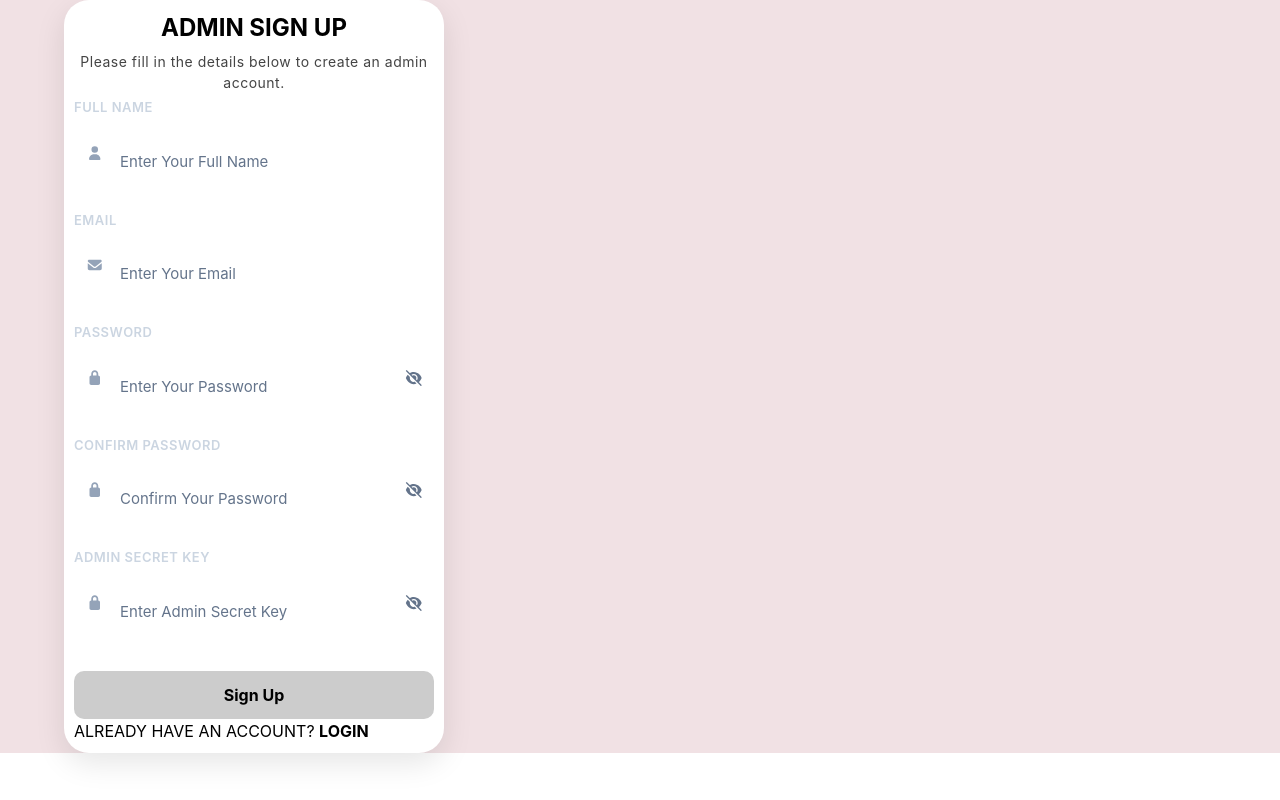
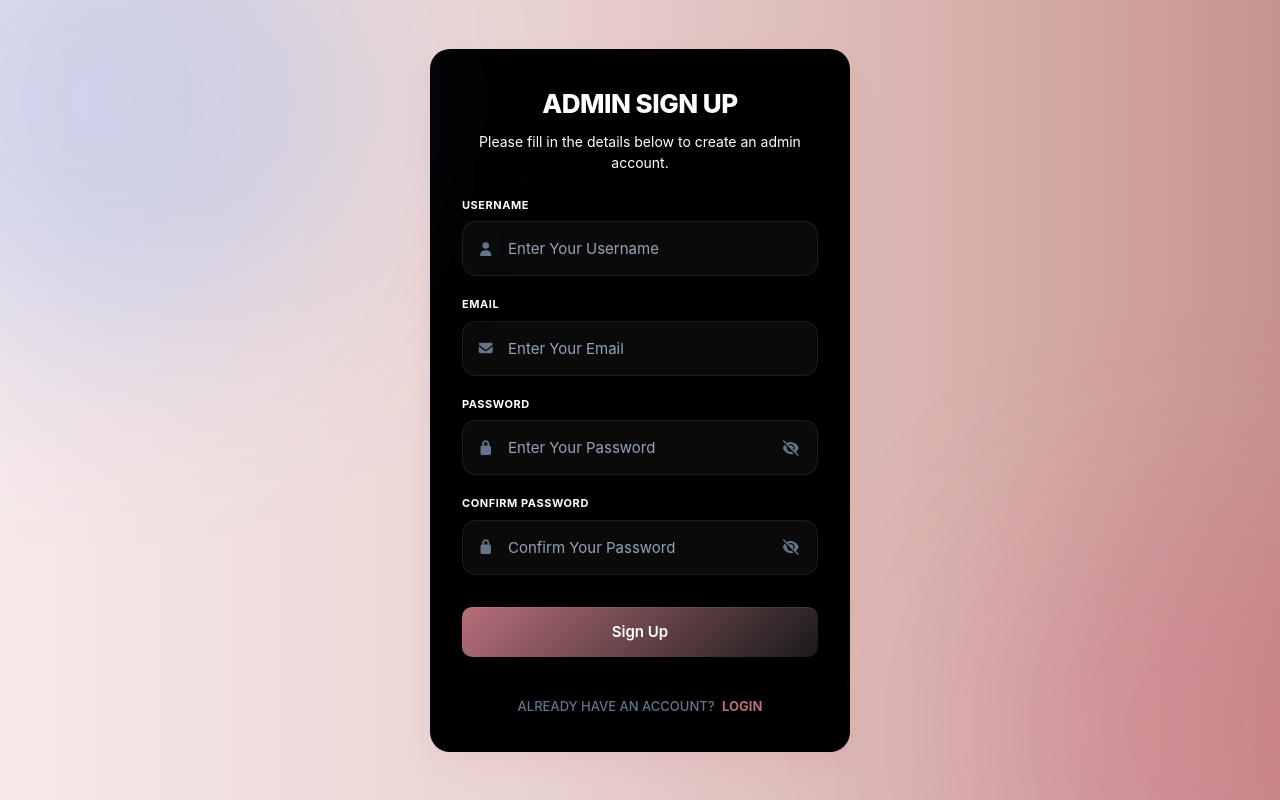
Before and after one commit to Im-Forson/alluring-accent-jewelry-shop, a React (Vite) app: page /signup in a window 1280 px wide. Built offline with nearby package versions, Linux system fonts and the light colour scheme.

Commit message:
signup page

```diff
--- a/src/App.css
+++ b/src/App.css
@@ -324,162 +324,6 @@
 }
 
 
-                           /* SIGNUP PAGE CSS */
-
-
-
-
-/* FULL PAGE BACKGROUND */
-.main-sp {
-  height: auto;
-  display: flex;
-  justify-content: center;
-  align-items: center;
-
-  /* light pink theme */
-  background: #f1e1e4;
-}
-
-/* CENTER CONTAINER (handles typo safely) */
-.signup-cont,
-.singup-cont {
-  width: 90%;
-
-  justify-content: center;
-  align-items: center;
-}
-
-/* CARD */
-.signup-card {
-  width: 380px;
-  background: #fff;
-  padding: 10px;
-  border-radius: 25px;
-
-  /* soft modern shadow */
-  box-shadow: 0 10px 30px rgba(0, 0, 0, 0.1);
-
-  animation: fadeIn 0.5s ease-in-out;
-}
-
-/* TITLE */
-.signup-title {
-  text-align: center;
-  margin-bottom: 5px;
-  color: #000;
-  font-size: 24px;
-  font-weight: 700;
-}
-
- .p-text {
-  text-align: center;
-  margin-bottom: 5px;
-  color: #444;
-  font-size: 14px;
-  font-weight: 400;
-  letter-spacing: 0.5px;
-}
-
-/* INPUT GROUP */
-.input-group {
-  margin-bottom: 18px;
-}
-
-/* LABELS */
-.input-group label {
-  display: block;
-  margin-bottom: 6px;
-  font-size: 12px;
-  font-weight: 1000;
-  color: #444;
-  letter-spacing: 0.5px;
-}
-
-/* INPUT BOX WRAPPER */
-.input-box {
-  position: relative;
-  display: flex;
-  align-items: center;
-}
-
-/* INPUT FIELD */
-.input-box input {
-  width: 100%;
-  padding: 6px 40px;
-  border: 1px solid #f3c1cf;
-  border-radius: 10px;
-  outline: none;
-  transition: 0.3s ease;
-  background: #fff7fa;
-}
-
-.input-box input:focus {
-  border-color: #ff4d88;
-  box-shadow: 0 0 8px rgba(255, 77, 136, 0.2);
-}
-
-/* LEFT ICON */
-.left-icon {
-  position: absolute;
-  left: 12px;
-  color: #000;
-  font-size: 14px;
-}
-
-/* RIGHT ICON (eye icon) */
-.right-icon {
-  position: absolute;
-  right: 12px;
-  color: #000;
-  cursor: pointer;
-  font-size: 14px;
-  transition: 0.2s;
-}
-
-
-/* BUTTON */
-.signup-btn {
-  width: 100%;
-  padding: 12px;
-  margin-top: 10px;
- border: none;
-  border-radius: 10px;
-  background: #ccc;
-  color: #000;
-  font-weight: bold;
-  cursor: pointer;
-  transition: 0.3s ease;
-}
-
-.signup-btn:hover {
-  background: #000;
-  color: #fff;
-  transform: translateY(-2px);
-}
-
-/* LOGIN LINK */
-.login-link {
-  color: #000;
-  font-weight: bold;
-  text-decoration: none;
-}
-
-.login-link:hover {
-  text-decoration: underline;
-  color: #444;
-}
-
- /* SIMPLE FADE ANIMATION */
-@keyframes fadeIn {
-  from {
-    opacity: 0;
-    transform: translateY(20px);
-  }
-  to {
-    opacity: 1;
-    transform: translateY(0);
-  }
-}
 
 
                           /* CONTACT PAGE CSS */
--- a/src/LoginPage.css
+++ b/src/LoginPage.css
@@ -1,10 +1,3 @@
-/* RESET */
-/* *{
-  margin: 0;
-  padding: 0;
-  box-sizing: border-box;
-} */
-
 
 /* PAGE */
 .login-page{
@@ -14,11 +7,7 @@
   display: flex;
   justify-content: center;
   align-items: center;
-
-
-
   font-family: "Segoe UI", sans-serif;
-
   overflow: hidden;
   position: relative;
 }
@@ -46,6 +35,27 @@
   bottom: -150px;
   right: -150px;
 }
+
+
+.signup-link{
+  color: #000;
+  text-align: center;
+  font-size: 14px;
+  margin-top: -10px;
+}
+
+
+.signup-link a{
+  color: #B76E79;
+  font-weight: 600;
+  text-decoration: none;
+}
+
+.signup-link a:hover{
+  text-decoration: underline;
+  color: #F4C2C2;
+}
+
 
 
 /* GLASS CARD */
@@ -110,7 +120,7 @@
 
 
 /* INPUT GROUP */
-.input-group{
+.lg-input-group{
   display: flex;
   flex-direction: column;
   gap: 8px;
@@ -118,7 +128,7 @@
 
 
 /* LABEL */
-.input-group label{
+.lg-input-group label{
   color: #cbd5e1;
   font-size: 13px;
   font-weight: 600;
@@ -126,7 +136,7 @@
 
 
 /* INPUT BOX */
-.input-box{
+.lg-input-box{
   position: relative;
   display: flex;
   align-items: center;
@@ -134,7 +144,7 @@
 
 
 /* INPUT FIELD */
-.input-box input{
+.lg-input-box input{
   width: 100%;
   height: 55px;
 
@@ -157,13 +167,13 @@
 
 
 /* PLACEHOLDER */
-.input-box input::placeholder{
+.lg-input-box input::placeholder{
   color: #64748b;
 }
 
 
 /* INPUT FOCUS */
-.input-box input:focus{
+.lg-input-box input:focus{
   border-color: #B76E79;
 
   background: rgba(255,255,255,0.06);
@@ -174,7 +184,7 @@
 
 
 /* LEFT ICON */
-.left-icon{
+.lg-input-box .lg-left-icon{
   position: absolute;
   left: 15px;
 
@@ -185,7 +195,7 @@
 
 
 /* RIGHT ICON */
-.right-icon{
+.lg-right-icon{
   position: absolute;
   right: 15px;
 
--- /dev/null
+++ b/src/SignupPage.css
@@ -0,0 +1,236 @@
+/* FULL PAGE BACKGROUND */
+.main-sp {
+  min-height: 100vh;
+  display: flex;
+  justify-content: center;
+  align-items: center;
+  padding: 40px 20px;
+  position: relative;
+  overflow: hidden;
+  box-sizing: border-box;
+}
+
+/* BACKGROUND BLUR GLOWS */
+.background-glow {
+  position: absolute;
+  border-radius: 50%;
+  filter: blur(100px);
+  pointer-events: none;
+  z-index: 1;
+}
+
+.glow-1 {
+  width: 500px;
+  height: 500px;
+  background: rgba(59, 130, 246, 0.2);
+  top: -150px;
+  left: -150px;
+}
+
+.glow-2 {
+  width: 450px;
+  height: 450px;
+  background: rgba(214, 51, 108, 0.15);
+  bottom: -150px;
+  right: -150px;
+}
+
+/* CENTER CONTAINER */
+.signup-cont {
+  width: 100%;
+  display: flex;
+  justify-content: center;
+  align-items: center;
+  z-index: 2; /* Sits cleanly over back glows */
+}
+
+/* CARD */
+.signup-card {
+  width: 100%;
+  max-width: 420px;
+  background: #000;
+  padding: 35px 32px;
+  border-radius: 20px;
+  box-shadow: 0 12px 32px rgba(214, 51, 108, 0.06), 0 4px 12px rgba(0, 0, 0, 0.02);
+  animation: fadeIn 0.5s cubic-bezier(0.16, 1, 0.3, 1);
+  box-sizing: border-box;
+}
+
+/* TITLE & SUBTEXT */
+.signup-title {
+  text-align: center;
+  margin: 0 0 8px 0;
+  color: #fff;
+  font-size: 26px;
+  font-weight: 800;
+  letter-spacing: -0.5px;
+}
+
+.p-text {
+  text-align: center;
+  margin: 0 0 24px 0;
+  color: #fff;
+  font-size: 14px;
+  font-weight: 400;
+  line-height: 1.5;
+}
+
+/* INPUT GROUP */
+.sup-input-group {
+  margin-bottom: 20px;
+}
+
+/* LABELS */
+.sup-input-group label.signup-label {
+  display: block;
+  margin-bottom: 8px;
+  font-size: 11px;
+  font-weight: 700;
+  color: #fff;
+  letter-spacing: 0.05em;
+}
+
+/* INPUT BOX WRAPPER */
+.sup-input-box {
+  position: relative;
+  display: flex;
+  align-items: center;
+  width: 100%;
+}
+
+/* INPUT FIELD */
+.sup-input-box input {
+ width: 100%;
+  height: 55px;
+
+  border-radius: 14px;
+
+  border: 1px solid rgba(255,255,255,0.08);
+
+  background: rgba(255,255,255,0.04);
+
+  color: white;
+
+  padding: 0 45px;
+
+  font-size: 15px;
+
+  outline: none;
+
+  transition: 0.3s ease;
+}
+
+.sup-input-box input::placeholder {
+  color: #94a3b8;
+}
+
+.sup-input-box input:focus {
+  border-color: #B76E79;
+
+  background: rgba(255,255,255,0.06);
+
+  box-shadow:
+    0 0 0 4px rgba(59,130,246,0.15);
+}
+
+/* LEFT ICON POSITIONING */
+.sup-left-icon {
+  position: absolute;
+  left: 15px;
+  color: #64748b;
+  font-size: 14px;
+  pointer-events: none;
+  transition: color 0.25s ease;
+}
+
+.sup-input-box input:focus ~ .sup-left-icon {
+  color: #d6336c;
+}
+
+/* RIGHT EYE ICON POSITIONING */
+.sup-right-icon {
+  position: absolute;
+  right: 15px;
+  color: #64748b;
+  cursor: pointer;
+  font-size: 14px;
+  padding: 4px;
+  border-radius: 4px;
+  transition: all 0.2s ease;
+  z-index: 2;
+}
+
+.sup-right-icon:hover {
+  color: #0f172a;
+  background-color: #f1f5f9;
+}
+
+/* SUBMIT BUTTON */
+.signup-btn {
+  width: 100%;
+  padding: 14px;
+  margin: 12px 0 24px 0;
+  border: none;
+  border-radius: 10px;
+   background:  linear-gradient(135deg, #B76E79, #1a1a1a);
+  color: #ffffff;
+  font-size: 15px;
+  font-weight: 600;
+  cursor: pointer;
+  transition: all 0.25s ease;
+   box-shadow:
+    0 8px 20px rgba(0,0,0,0.25),
+    inset 0 1px 1px rgba(255,255,255,0.08);
+}
+
+.signup-btn:hover {
+  transform: translateY(-3px);
+
+  background:linear-gradient(135deg, #F4C2C2, #000000);
+
+  border-color: rgba(59,130,246,0.35);
+
+  box-shadow:
+    0 10px 25px rgba(37,99,235,0.25),
+    0 0 20px rgba(59,130,246,0.35),
+    0 0 40px rgba(59,130,246,0.18),
+
+    inset 0 1px 1px rgba(255,255,255,0.12);
+  }
+
+.signup-btn:active {
+  transform: translateY(1px);
+}
+
+/* LINK FOOTER REDIRECT */
+.login-redirect-text {
+  color: #64748b;
+  font-weight: 500;
+  font-size: 13.5px;
+  text-align: center;
+}
+
+.login-link {
+  color:  #B76E79;
+  font-weight: 700;
+  text-decoration: none;
+  margin-left: 4px;
+  transition: color 0.2s ease;
+}
+
+.login-link:hover {
+  color: #F4C2C2;
+  text-decoration: underline;
+}
+
+/* ENTRANCE ANIMATION */
+@keyframes fadeIn {
+  from {
+    opacity: 0;
+    transform: translateY(16px);
+  }
+  to {
+    opacity: 1;
+    transform: translateY(0);
+  }
+}
--- a/src/pages/AddProduct.jsx
+++ b/src/pages/AddProduct.jsx
@@ -416,6 +416,7 @@ function AddProduct() {
               <input
                 type="text"
                 name="colors"
+                multiple
                 placeholder="Color Options (e.g. Gold, Rose Gold)"
                 className="form-input"
                 value={color}
@@ -441,7 +442,7 @@ function AddProduct() {
             <div style={{ display: 'flex', alignItems: 'center', gap: '8px', padding: '4px 6px' }}>
               <input
                 type="checkbox"
-                name="isUseMOQ"
+                name="isAllowBelowMOQ"
                 id="allowBelowMoq"
                 checked={allowBelowMoq}
                 onChange={(e) => setAllowBelowMoq(e.target.checked)}
--- a/src/pages/LoginPage.jsx
+++ b/src/pages/LoginPage.jsx
@@ -93,25 +93,32 @@ function Login() {
         </h1>
 
         <p className="login-subtitle">
-          Login to continue
+          Don't have an account?{" "}
+          <span
+            className="signup-link"
+            onClick={() => navigate("/signup")}
+          >
+            <a href="/signup">Sign up</a>
+          </span>
         </p>
 
 
         {/* EMAIL */}
 
-        <div className="input-group">
+        <div className="lg-input-group">
 
           <label> <strong>Username</strong> </label>
 
-          <div className="input-box">
+          <div className="lg-input-box">
 
             <FontAwesomeIcon
               icon={faUser}
-              className="left-icon"
+              className="lg-left-icon"
             />
 
             <input
               type="email"
+              name="email"
               placeholder="Enter admin email"
               value={email}
               onChange={(e) => setEmail(e.target.value)}
@@ -125,19 +132,20 @@ function Login() {
 
         {/* PASSWORD */}
 
-        <div className="input-group">
+        <div className="lg-input-group">
 
           <label> <strong>Password</strong> </label>
 
-          <div className="input-box">
+          <div className="lg-input-box">
 
             <FontAwesomeIcon
               icon={faLock}
-              className="left-icon"
+              className="lg-left-icon"
             />
 
             <input
               type={showPassword ? "text" : "password"}
+              name="password"
               placeholder="Enter password"
               value={password}
               onChange={(e) => setPassword(e.target.value)}
@@ -145,7 +153,7 @@ function Login() {
 
             <FontAwesomeIcon
               icon={showPassword ? faEye : faEyeSlash}
-              className="right-icon"
+              className="lg-right-icon"
               onClick={() =>
                 setShowPassword(!showPassword)
               }
--- a/src/pages/SignupPage.jsx
+++ b/src/pages/SignupPage.jsx
@@ -1,98 +1,159 @@
-import '../App.css'
+import '../SignupPage.css';
 import { useState } from "react";
 import { FontAwesomeIcon } from "@fortawesome/react-fontawesome";
 import { faUser, faLock, faEyeSlash, faEye, faEnvelope } from "@fortawesome/free-solid-svg-icons";
-
+import { toast } from 'react-hot-toast';
 
 function SignupPage() {
   const [showPassword, setShowPassword] = useState(false);
   const [showConfirmPassword, setShowConfirmPassword] = useState(false);
-const [showAdminKey, setShowAdminKey] = useState(false);
+
+  // Unified form state management
+  const [formData, setFormData] = useState({
+    username: "",
+    email: "",
+    password: "",
+    confirmPassword: ""
+  });
+
+  const handleInputChange = (e) => {
+    const { name, value } = e.target;
+    setFormData((prev) => ({
+      ...prev,
+      [name]: value
+    }));
+  };
+
+  const handleSignupSubmit = (e) => {
+    e.preventDefault();
+    const { username, email, password, confirmPassword } = formData;
+
+    // Basic frontend verification fields
+    if (!username || !email || !password || !confirmPassword) {
+      toast.error("Please fill in all layout credentials.");
+      return;
+    }
+
+    if (password !== confirmPassword) {
+      toast.error("Passwords do not match!");
+      return;
+    }
+
+    // Mock successful database creation action
+    toast.success(`Admin account for ${username} created successfully!`);
+
+    // Clear form entries on success
+    setFormData({
+      username: "",
+      email: "",
+      password: "",
+      confirmPassword: ""
+    });
+  };
+
   return (
-    <div className="main-sp">
+    <div className="main-sp bg-[linear-gradient(90deg,#f7e9ea_0%,#e9d4d2_40%,#d8b1ad_75%,#c7938f_100%)]">
+
+      <div className="background-glow glow-1"></div>
+      <div className="background-glow glow-2"></div>
 
       <div className="singup-cont">
-
         <div className="signup-card">
-
-          <h1 className="signup-title">
-            ADMIN SIGN UP</h1>
+          <h1 className="signup-title">ADMIN SIGN UP</h1>
           <p className='p-text'>Please fill in the details below to create an admin account.</p>
 
-             {/* FULLNAME */}
-          <div className="input-group">
-            <label className='l-ue' htmlFor="Username">FULL NAME</label>
-
-            <div className="input-box">
-              <FontAwesomeIcon icon={faUser} className="left-icon" />
-              <input type="text" placeholder="Enter Your Full Name" />
+          <form onSubmit={handleSignupSubmit} noValidate>
+            {/* USERNAME */}
+            <div className="sup-input-group">
+              <label className='signup-label' htmlFor="username">USERNAME</label>
+              <div className="sup-input-box">
+                <FontAwesomeIcon icon={faUser} className="sup-left-icon" />
+                <input
+                  type="text"
+                  id="username"
+                  name="username"
+                  placeholder="Enter Your Username"
+                  value={formData.username}
+                  onChange={handleInputChange}
+                  required
+                />
               </div>
             </div>
 
-
             {/* EMAIL */}
-          <div className="input-group">
-            <label className='l-ue' htmlFor="Username">EMAIL</label>
-
-            <div className="input-box">
-              <FontAwesomeIcon icon={faEnvelope} className="left-icon" />
-              <input type="text" placeholder="Enter Your Email" />
+            <div className="sup-input-group">
+              <label className='signup-label' htmlFor="email">EMAIL</label>
+              <div className="sup-input-box">
+                <FontAwesomeIcon icon={faEnvelope} className="sup-left-icon" />
+                <input
+                  type="email"
+                  id="email"
+                  name="email"
+                  placeholder="Enter Your Email"
+                  value={formData.email}
+                  onChange={handleInputChange}
+                  required
+                />
               </div>
             </div>
 
-
-
             {/* PASSWORD */}
-          <div className="input-group">
-            <label className='l-p' htmlFor="Password">PASSWORD</label>
-
-            <div className="input-box">
-              <FontAwesomeIcon icon={faLock} className="left-icon" />
-              <input type= {showPassword ? "text" : "password"} placeholder='Enter Your Password' />
-              <FontAwesomeIcon icon={showPassword ? faEye : faEyeSlash} className="right-icon"
-              onClick={() => setShowPassword(!showPassword)} />
+            <div className="sup-input-group">
+              <label className='signup-label' htmlFor="password">PASSWORD</label>
+              <div className="sup-input-box">
+                <FontAwesomeIcon icon={faLock} className="sup-left-icon" />
+                <input
+                  type={showPassword ? "text" : "password"}
+                  id="password"
+                  name="password"
+                  placeholder='Enter Your Password'
+                  value={formData.password}
+                  onChange={handleInputChange}
+                  required
+                />
+                <FontAwesomeIcon
+                  icon={showPassword ? faEye : faEyeSlash}
+                  className="sup-right-icon"
+                  style={{ cursor: 'pointer' }}
+                  onClick={() => setShowPassword(!showPassword)}
+                />
               </div>
             </div>
 
             {/* CONFIRM PASSWORD */}
-          <div className="input-group">
-            <label className='l-cp' htmlFor="ConfirmPassword">CONFIRM PASSWORD</label>
-
-            <div className="input-box">
-              <FontAwesomeIcon icon={faLock} className="left-icon" />
-              <input type= {showConfirmPassword ? "text" : "password"} placeholder='Confirm Your Password' />
-              <FontAwesomeIcon icon={showConfirmPassword ? faEye : faEyeSlash} className="right-icon"
-              onClick={() => setShowConfirmPassword(!showConfirmPassword)} />
+            <div className="sup-input-group">
+              <label className='signup-label' htmlFor="confirmPassword">CONFIRM PASSWORD</label>
+              <div className="sup-input-box">
+                <FontAwesomeIcon icon={faLock} className="sup-left-icon" />
+                <input
+                  type={showConfirmPassword ? "text" : "password"}
+                  id="confirmPassword"
+                  name="confirmPassword"
+                  placeholder='Confirm Your Password'
+                  value={formData.confirmPassword}
+                  onChange={handleInputChange}
+                  required
+                />
+                <FontAwesomeIcon
+                  icon={showConfirmPassword ? faEye : faEyeSlash}
+                  className="sup-right-icon"
+                  style={{ cursor: 'pointer' }}
+                  onClick={() => setShowConfirmPassword(!showConfirmPassword)}
+                />
               </div>
             </div>
 
-          {/* ADMIN SECRET KEY */}
-          <div className="input-group">
-            <label className='l-ak' htmlFor="AdminSecretKey">ADMIN SECRET KEY</label>
+            {/* SIGN UP BUTTON */}
+            <button type="submit" className="signup-btn">Sign Up</button>
+          </form>
 
-            <div className="input-box">
-              <FontAwesomeIcon icon={faLock} className="left-icon" />
-              <input type= {showAdminKey ? "text" : "password"} placeholder='Enter Admin Secret Key' />
-              <FontAwesomeIcon icon={showAdminKey ? faEye : faEyeSlash} className="right-icon"
-              onClick={() => setShowAdminKey(!showAdminKey)} />
+          <div className="login-redirect-text" style={{ marginTop: '16px', fontSize: '13px', textAlign: 'center' }}>
+            ALREADY HAVE AN ACCOUNT? <a href="/login" className="login-link">LOGIN</a>
           </div>
         </div>
-
-
-           {/* SIGN UP BUTTON */}
-          <button className="signup-btn">Sign Up</button>
-
-          ALREADY HAVE AN ACCOUNT? <a href="#" className="login-link">LOGIN</a>
-
-
       </div>
-
     </div>
-
-    </div>
-
-  )
-
+  );
 }
 
-export default SignupPage
+export default SignupPage;
```
Lines whose indentation alone changed are shown as unchanged.
